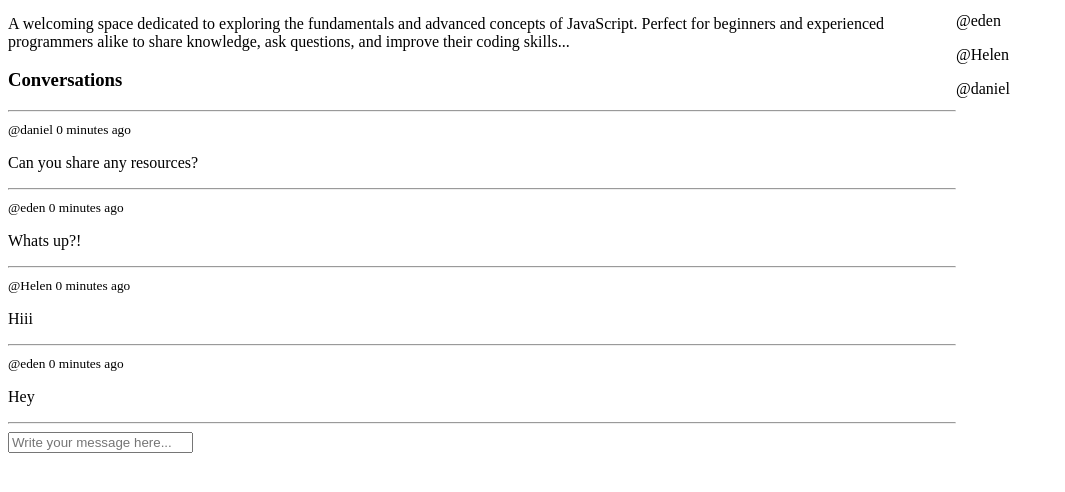
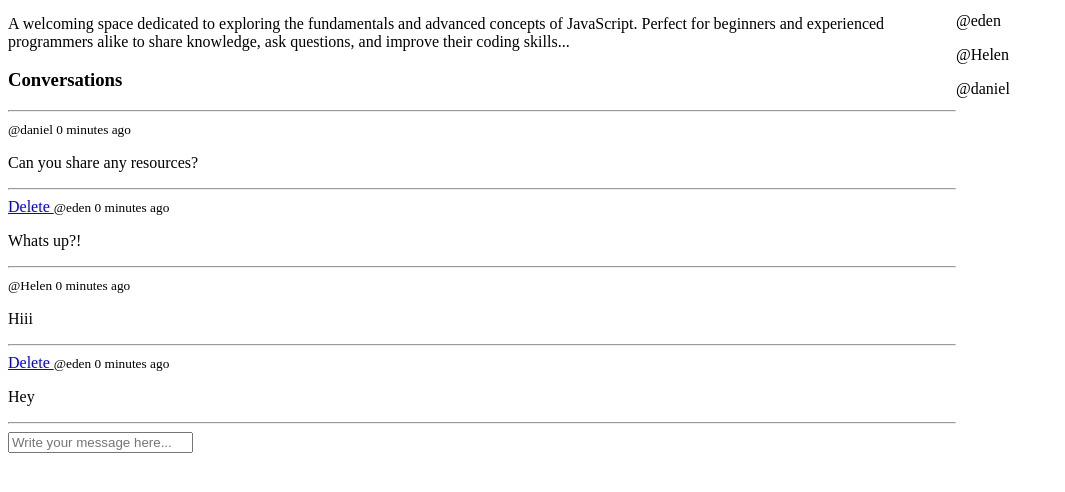
Before and after one commit to edenmengste/simple_projects, a Django app: page /room/1/ in a window 1280 px wide. Shown: the part 252-744 px from the top of the page, without its empty margins (0-1065 px from the left). Run offline with Django 5.2, Linux system fonts and the light colour scheme; a user stored in the database is signed in; data comes from the database, SQL or seed files in the repository; both versions use the stored data as it was after the commit.

Commit message:
added delete message functionalities in a chat room

```diff
--- a/studyBud/myproject/base/templates/base/delete.html
+++ b/studyBud/myproject/base/templates/base/delete.html
@@ -5,7 +5,7 @@
 <form method="POST" action="">
     {% csrf_token %}
     <p>Are you sure you want to delete "{{obj}}"?</p>
-    <a href="{{request.META.HTTP_REFERE}}">Go Back</a>
+    <a href="{{ back_url|default:'/' }}">Go Back</a>
     <input type="submit" value="Confirm"/>
 
 </form>
--- a/studyBud/myproject/base/templates/base/room.html
+++ b/studyBud/myproject/base/templates/base/room.html
@@ -22,6 +22,9 @@
 
      {% for message in room_messages %}
     <div>
+        {% if request.user == message.user %}
+        <a href="{% url 'delete-message' message.id%}">Delete </a>
+        {% endif %}
         <small>@{{message.user}}  {{message.created|timesince}} ago </small>
         <p>{{message.body}} </p>
         <hr>
--- a/studyBud/myproject/base/urls.py
+++ b/studyBud/myproject/base/urls.py
@@ -11,7 +11,10 @@ urlpatterns = [
 
     path("create-room/", views.createRoom , name = "create-room"),
     path("update-room/<str:pk>/", views.updateRoom , name = "update-room"),
-    path("delete-room/<str:pk>/", views.deleteRoom , name = "delete-room")
+    path("delete-room/<str:pk>/", views.deleteRoom , name = "delete-room"),
+    path("delete-message/<str:pk>/", views.deleteMessage , name = "delete-message")
+
+
 
 
 ]
--- a/studyBud/myproject/base/views.py
+++ b/studyBud/myproject/base/views.py
@@ -80,6 +80,7 @@ def room(request, pk):
             room = room,
             body = request.POST.get("body")
         )
+        room.participants.add(request.user)
         return redirect("room", pk = room.id)
     return render(request , "base/room.html", {"room": room, "room_messages": room_messages, "participants": participants})
 
@@ -123,3 +124,15 @@ def deleteRoom(request, pk):
         room.delete()
         return redirect("home")
     return render(request, "base/delete.html", {"obj":room})
+
+@login_required(login_url="login")
+def deleteMessage(request, pk):
+    message = Message.objects.get(id=pk)
+
+    if request.user != message.user:
+        return HttpResponse("You are not allowed here")
+
+    if request.method == "POST":
+        message.delete()
+        return redirect("home")
+    return render(request, "base/delete.html", {"obj":message})
```
Also changed, not shown: studyBud/myproject/db.sqlite3.
